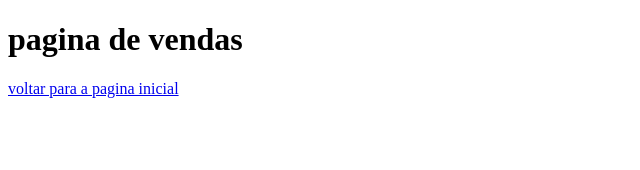
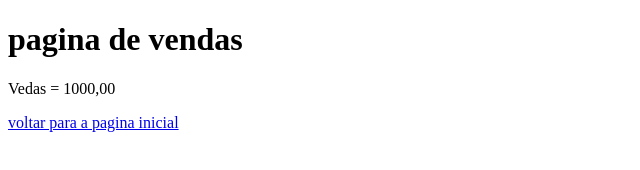
Before and after one commit to Alcielma/aulagithub, a plain HTML site: page vendas.html in a window 1280 px wide. Shown: the whole page, without its empty margins (0-640 px from the left). Drawn offline with Linux system fonts and the light colour scheme.

Commit message:
acrescentado o valor das vendas

```diff
--- a/vendas.html
+++ b/vendas.html
@@ -7,6 +7,8 @@
 </head>
 <body>
     <h1>pagina de vendas</h1>
+    <p>Vedas = 1000,00</p>
     <a href="index.html">voltar para a pagina inicial</a>
+
 </body>
 </html>
```
